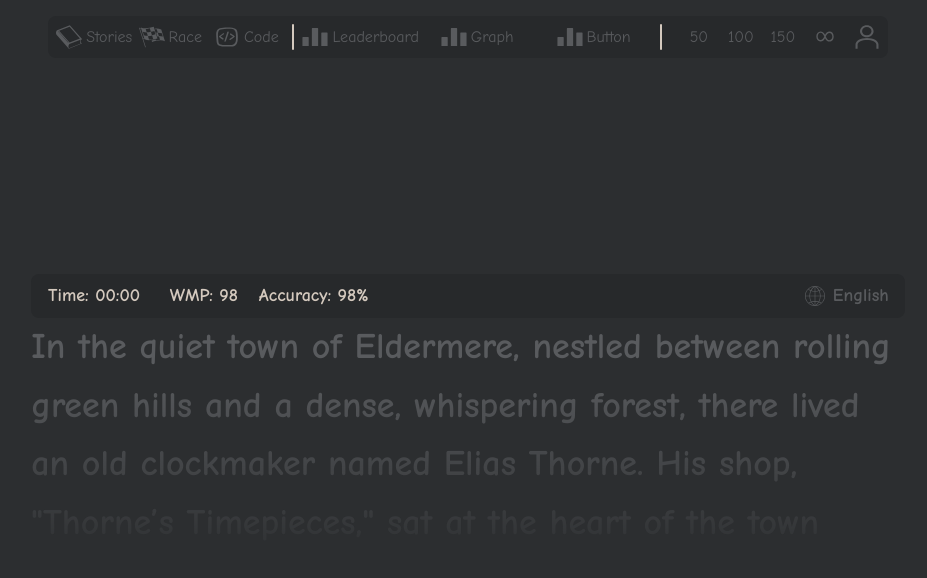
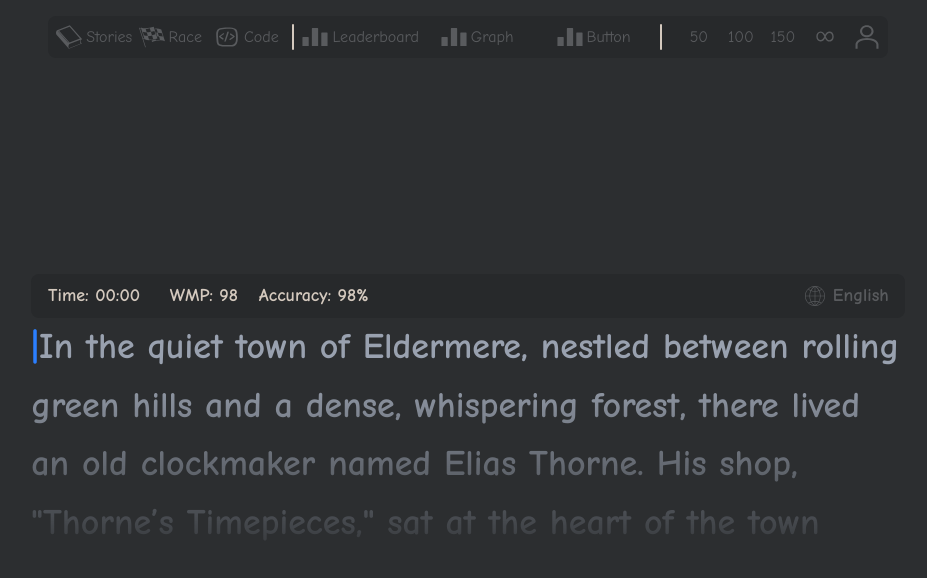
Before and after one commit to Rhxrrr/WebDev, a Vue app in the folder frontend/: page / in a window 1280 px wide. Shown: the top 578 px of the page, without its empty margins (172-1099 px from the left). Built offline with nearby package versions, Linux system fonts and the light colour scheme.

Commit message:
refined the logic to add type saftiey

```diff
--- a/frontend/src/pages/Homepage.vue
+++ b/frontend/src/pages/Homepage.vue
@@ -1,25 +1,93 @@
 <script setup>
+import { ref, computed, onMounted, nextTick } from "vue";
 import Navbar from "../components/Navbar/Navbar.vue";
 import TextNav from "../components/TextNav.vue";
 import { textContent } from "@composables/storiesAction.js";
+
+const story =
+  textContent.value ||
+  'In the quiet town of Eldermere, nestled between rolling green hills and a dense, whispering forest, there lived an old clockmaker named Elias Thorne. His shop, "Thorne\’s Timepieces," sat at the heart of the town square, its wooden sign creaking gently in the wind. For over fifty years, Elias had repaired and crafted the finest clocks, each a masterpiece of precision and artistry. But there was one clock—an enormous, ornate grandfather clock—that had remained untouched in the corner of his workshop for as long as anyone could remember. Its dark mahogany frame was intricately carved with celestial symbols, and its pendulum, though perfectly balanced, never moved. One evening, as Elias sat polishing the gears of a pocket watch, a young boy named Oliver stepped into the shop. He was no stranger to Elias, having spent many afternoons watching him work, mesmerized by the delicate hands that breathed life into lifeless mechanisms. "Mr. Thorne," Oliver asked hesitantly, pointing at the grandfather clock, "why doesn\’t that one tick?" Elias paused, his fingers tightening around the watch. He let out a slow sigh and beckoned Oliver closer.';
+
+const userInput = ref(""); // Stores user's typed input
+const inputRef = ref(null); // Reference to hidden input
+
+// Generate colored text based on correctness
+const formattedText = computed(() => {
+  let formattedArray = story.split("").map((char, index) => {
+    if (index < userInput.value.length) {
+      return {
+        char,
+        correct: userInput.value[index] === char,
+      };
+    }
+    return { char, correct: null };
+  });
+
+  // Add cursor at the end of typed text
+  formattedArray.splice(userInput.value.length, 0, {
+    char: "|",
+    correct: "cursor",
+  });
+
+  return formattedArray;
+});
+
+const focusInput = () => {
+  if (inputRef.value) {
+    inputRef.value.focus();
+  }
+};
+
+onMounted(() => {
+  nextTick(() => focusInput());
+});
 </script>
+
 <template>
   <div
     class="h-screen w-screen bg-primary-grey p-4 flex items-center flex-col justify-start"
+    @click="focusInput"
   >
     <Navbar />
     <div
       class="flex flex-col w-[70%] flex-1 items-center justify-center text-primary-grey text-4xl font-semibold relative overflow-hidden"
     >
       <TextNav />
-      <div class="w-full">
+      <div class="w-full relative">
         <p class="overflow-hidden max-h-[250px] leading-relaxed fade-text">
-          {{
-            textContent ||
-            'In the quiet town of Eldermere, nestled between rolling green hills and a dense, whispering forest, there lived an old clockmaker named Elias Thorne. His shop, "Thorne\’s Timepieces," sat at the heart of the town square, its wooden sign creaking gently in the wind. For over fifty years, Elias had repaired and crafted the finest clocks, each a masterpiece of precision and artistry. But there was one clock—an enormous, ornate grandfather clock—that had remained untouched in the corner of his workshop for as long as anyone could remember. Its dark mahogany frame was intricately carved with celestial symbols, and its pendulum, though perfectly balanced, never moved. One evening, as Elias sat polishing the gears of a pocket watch, a young boy named Oliver stepped into the shop. He was no stranger to Elias, having spent many afternoons watching him work, mesmerized by the delicate hands that breathed life into lifeless mechanisms. "Mr. Thorne," Oliver asked hesitantly, pointing at the grandfather clock, "why doesn\’t that one tick?" Elias paused, his fingers tightening around the watch. He let out a slow sigh and beckoned Oliver closer.'
-          }}
+          <span
+            v-for="(charObj, index) in formattedText"
+            :key="index"
+            :class="{
+              'text-red-500': charObj.correct === false, // Incorrect letter
+              'text-black': charObj.correct === true, // Correct letter
+              'text-gray-400': charObj.correct === null, // Untyped letters
+              'text-blue-500 animate-blink': charObj.correct === 'cursor', // Cursor
+            }"
+          >
+            {{ charObj.char }}
+          </span>
+
+          <span class="text-blue-500 animate-blink">|</span>
         </p>
       </div>
+      <input
+        ref="inputRef"
+        v-model="userInput"
+        class="absolute opacity-0 pointer-events-none"
+      />
     </div>
   </div>
 </template>
+
+<style>
+@keyframes blink {
+  50% {
+    opacity: 0;
+  }
+}
+
+.animate-blink {
+  animation: blink 1s infinite;
+}
+</style>
```
